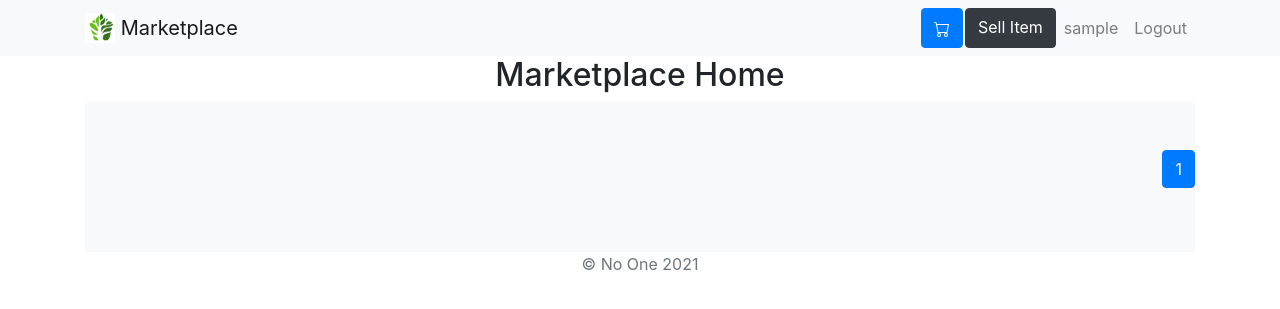
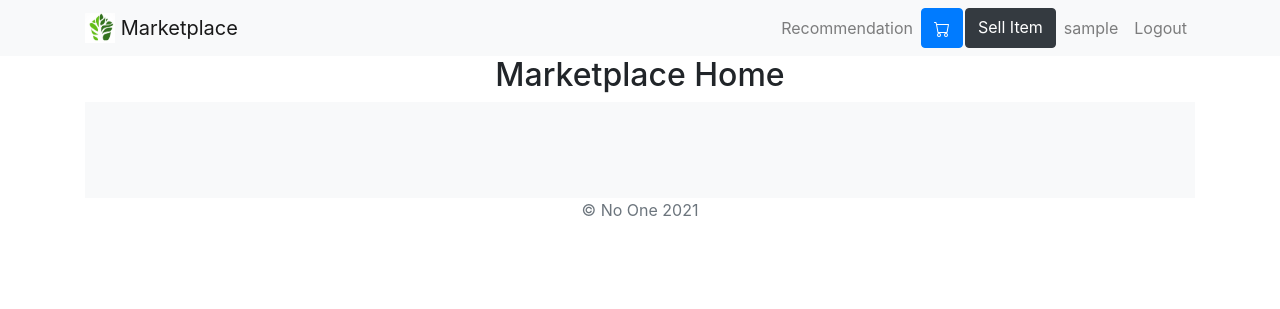
Before and after one commit to simon7426/ecom-project, a Django app: page / in a window 1280 px wide. Shown: the top 309 px of the page. Run offline with Django 3.2, Linux system fonts and the light colour scheme; the visitor is signed in with stand-in values (Sample User, id 1); data that the repository does not hold is empty; some libraries are stand-ins or nearby versions.

Commit message:
Added Recommendation page and button to base

```diff
--- a/ecom/templates/base.html
+++ b/ecom/templates/base.html
@@ -96,6 +96,7 @@
                 <div class="collapse navbar-collapse" id="navbarNavAltMarkup">
                     <div class="navbar-nav ml-auto">
                         {% if user.is_authenticated %}
+                        <a class="nav-item nav-link" href="{% url 'recommend' %}">Recommendation</a>
                         <a class="btn btn-primary btn-margin-right" href="{% url 'cart' %}" role="button">
                             <svg xmlns="http://www.w3.org/2000/svg" width="16" height="16" fill="currentColor" class="bi bi-cart" viewBox="0 0 16 16">
                                 <path d="M0 1.5A.5.5 0 0 1 .5 1H2a.5.5 0 0 1 .485.379L2.89 3H14.5a.5.5 0 0 1 .491.592l-1.5 8A.5.5 0 0 1 13 12H4a.5.5 0 0 1-.491-.408L2.01 3.607 1.61 2H.5a.5.5 0 0 1-.5-.5zM3.102 4l1.313 7h8.17l1.313-7H3.102zM5 12a2 2 0 1 0 0 4 2 2 0 0 0 0-4zm7 0a2 2 0 1 0 0 4 2 2 0 0 0 0-4zm-7 1a1 1 0 1 1 0 2 1 1 0 0 1 0-2zm7 0a1 1 0 1 1 0 2 1 1 0 0 1 0-2z"/>
--- a/products/templates/products/home.html
+++ b/products/templates/products/home.html
@@ -6,7 +6,7 @@
 <div class="album py-5 bg-light">
     <div class="container">
         <div class="row">
-            {% for product in products.all %}
+            {% for product in products %}
             <div class="col-md-4">
                 <div class="card mb-4 shadow-sm">
                     <img class="card-img-top" src={{ product.image.url }} height="200px" width="200px"/>
@@ -40,25 +40,5 @@
             {% endfor %}
         </div>
     </div>
-    <div>
-        <nav aria-label="Page navigation example">
-            <ul class="pagination justify-content-end">
-                {% if page_obj.has_previous %}
-                <li class="page-item">
-                    <a class="page-link" href="?page=1" tabindex="-1">First</a>
-                </li>
-                <li class="page-item"><a class="page-link" href="?page={{ page_obj.previous_page_number }}">{{ page_obj.previous_page_number }}</a></li>
-                {% endif %}
-                <li class="page-item active">
-                    <span class="page-link">{{ page_obj.number }}<span class="sr-only">(current)</span></li>
-                {% if page_obj.has_next %}
-                <li class="page-item"><a class="page-link" href="?page={{ page_obj.next_page_number }}">{{ page_obj.next_page_number }}</a></li>
-                <li class="page-item">
-                    <a class="page-link" href="?page={{ page_obj.paginator.num_pages }}">Last</a>
-                </li>
-                {% endif %}
-            </ul>
-          </nav>
-    </div>
 </div>
 {% endblock %}
--- a/products/urls.py
+++ b/products/urls.py
@@ -17,6 +17,7 @@
     path('checkout/',views.checkout,name="checkout"),
     path('update_item/',views.updateItem,name="update_item"),
     path('process_order/',views.processOrder,name="process_order"),
+    path('recommend/',views.recommend,name="recommend"),
 ]
 
 if(settings.DEBUG):
--- a/products/views.py
+++ b/products/views.py
@@ -11,8 +11,14 @@
 from taggit.models import Tag
 
 
-def home(request):
-    context = {'products':Product.objects,'title':"Home"}
+def recommend(request):
+    ret = []
+    pro = Product.objects.all()
+    for product in pro:
+        if(len(product.tags.all())!=0):
+            ret.append(product)
+    #print(len(ret))
+    context = {'products':ret,'title':"Home"}
     return render(request,'products/home.html',context)
 
 class ProductListView(ListView):
```
